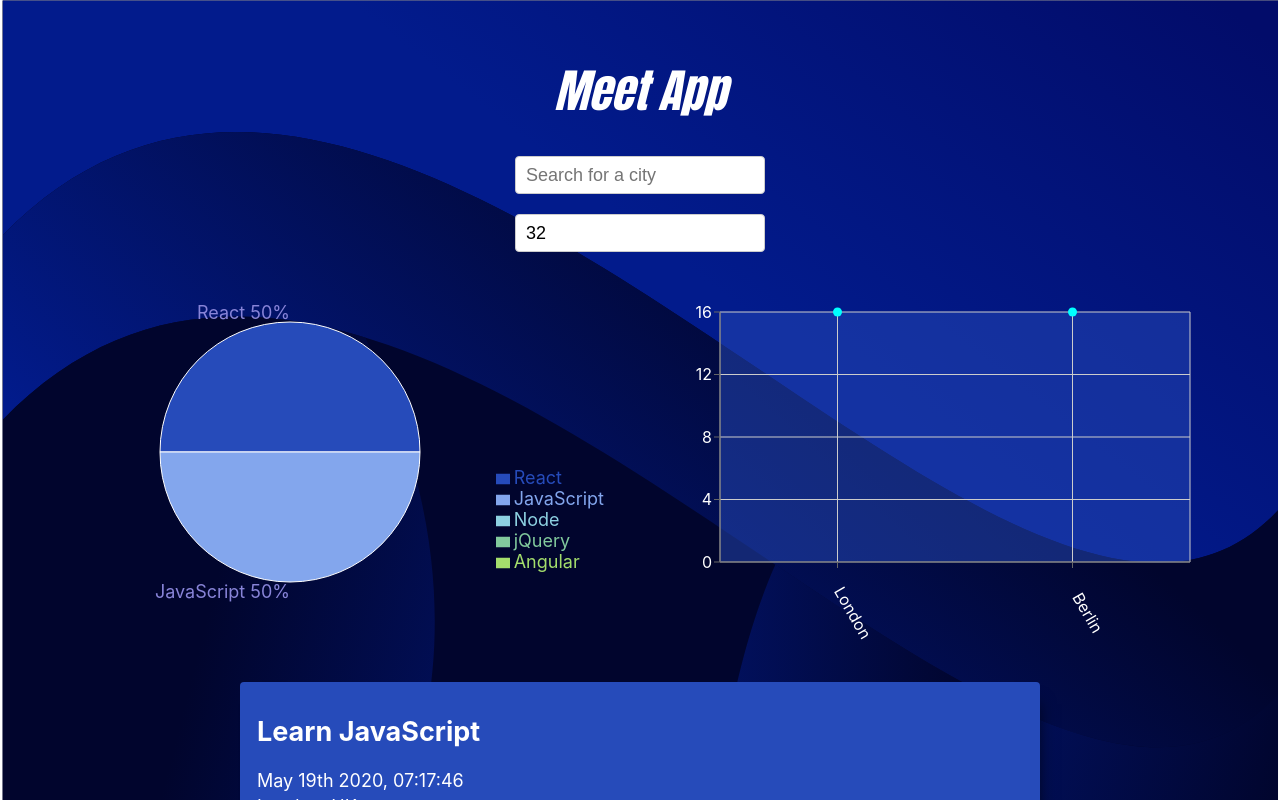
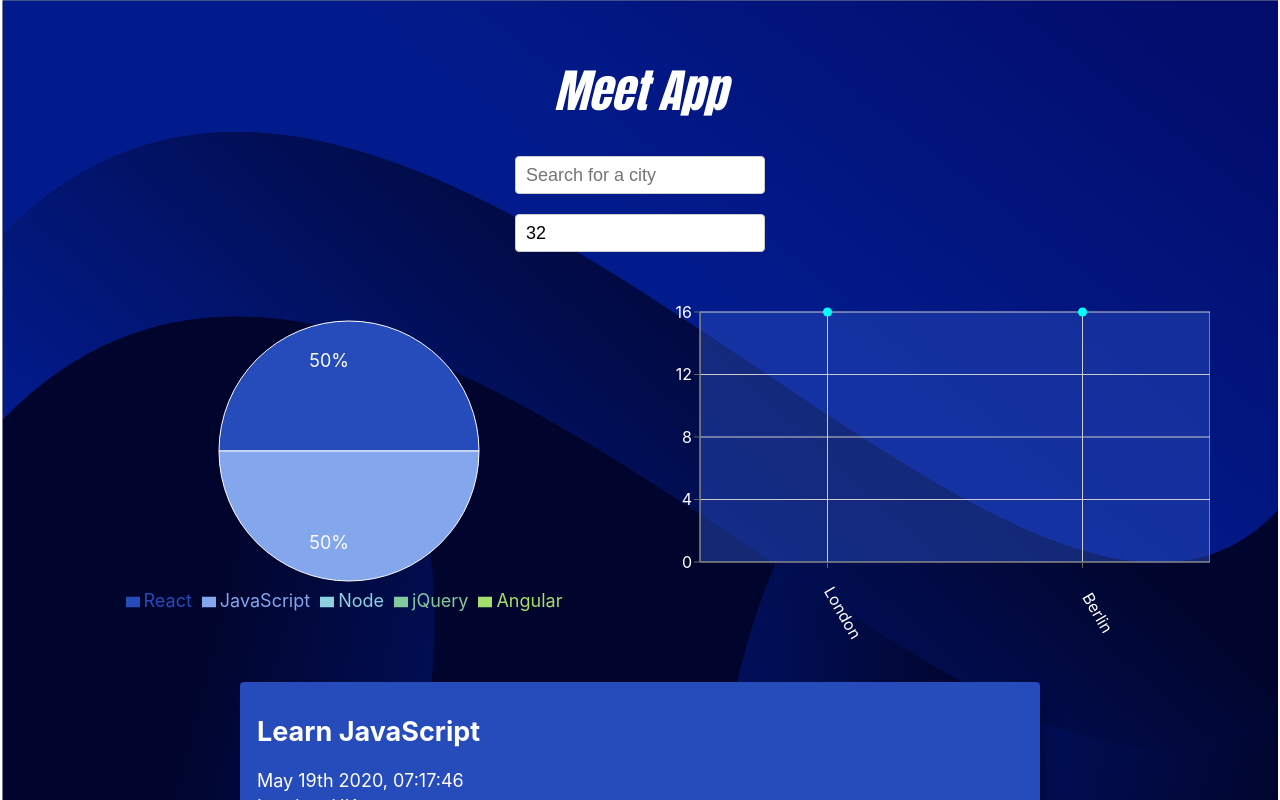
Before and after one commit to vdevhub/meet, a React (Create React App) app: page / in a window 1280 px wide. Shown: the top 800 px of the page. Built offline with nearby package versions, Linux system fonts and the light colour scheme; what atatus-spa would draw is missing.

Commit message:
Update chart spacing and legend

```diff
--- a/src/components/CityEventsChart.js
+++ b/src/components/CityEventsChart.js
@@ -23,9 +23,7 @@ const CityEventsChart = ({ allLocations, events }) => {
       <ScatterChart
         margin={{
           top: 40,
-          right: 20,
-          bottom: 80,
-          left: 20,
+          bottom: 80
         }}
       >
         <CartesianGrid fill="#264bba" fillOpacity={0.5} />
--- a/src/components/EventGenresChart.js
+++ b/src/components/EventGenresChart.js
@@ -20,20 +20,20 @@ const EventGenresChart = ({ events }) => {
     return data;
   };
 
-  const renderCustomizedLabel = ({ cx, cy, midAngle, outerRadius, percent, index }) => {
+  const renderCustomizedLabel = ({ cx, cy, midAngle, outerRadius, innerRadius, percent, index }) => {
     const RADIAN = Math.PI / 180;
-    const radius = outerRadius;
-    const x = cx + radius * Math.cos(-midAngle * RADIAN) * 1.07;
-    const y = cy + radius * Math.sin(-midAngle * RADIAN) * 1.07;
+    const radius = innerRadius + (outerRadius - innerRadius) * 0.7;
+    const x = cx + radius * Math.cos(-midAngle * RADIAN);
+    const y = cy + radius * Math.sin(-midAngle * RADIAN);
     return percent ? (
       <text
         x={x}
         y={y}
-        fill="#8884d8"
+        fill="#fff"
         textAnchor={x > cx ? 'start' : 'end'}
         dominantBaseline="central"
       >
-        {`${genres[index]} ${(percent * 100).toFixed(0)}%`}
+        {`${(percent * 100).toFixed(0)}%`}
       </text>
     ) : null;
   };
@@ -45,9 +45,7 @@ const EventGenresChart = ({ events }) => {
       <PieChart
         margin={{
           top: 40,
-          right: 20,
-          bottom: 80,
-          left: 20,
+          bottom: 80
         }}>
         <Pie
           data={data}
@@ -61,7 +59,7 @@ const EventGenresChart = ({ events }) => {
             <Cell key={`cell-${index}`} fill={colors[index]} />
           ))}
         </Pie>
-        <Legend align="right" verticalAlign="middle" layout="vertical" height={10} />
+        <Legend align="center" verticalAlign="bottom" layout="horizontal" height={2} />
       </PieChart>
     </ResponsiveContainer>
   );
```
